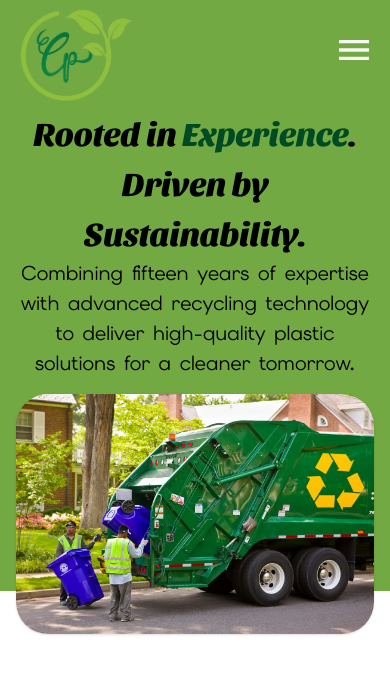
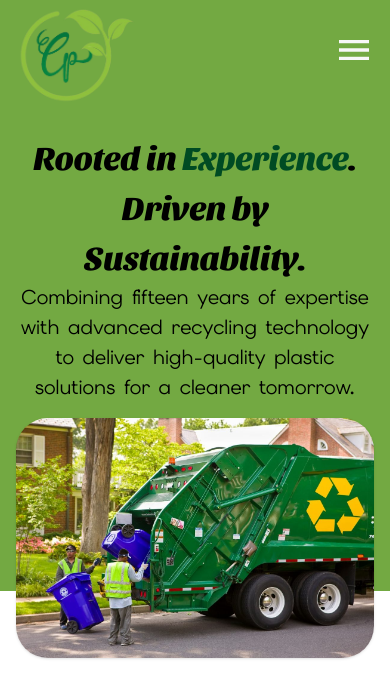
Before and after one commit to MuhammedSuhail10/cleanplanet, a Nuxt app: page / in a window 390 px wide. Shown: the top 698 px of the page. Built offline with nearby package versions, Linux system fonts and the light colour scheme.

Commit message:
fix: update link colors in mobile navigation for better visibility

```diff
--- a/app/components/home/hero.vue
+++ b/app/components/home/hero.vue
@@ -1,6 +1,6 @@
 <template>
     <div class="lg:h-[90svh] h-[60svh] xl:px-[12em] lg:px-[5em] px-[1em] ">
-        <div class="text-center lg:py-[1em] py-[1.5em]">
+        <div class="text-center lg:py-[1em] py-[3em]">
             <h1 class="font-[sansita] lg:text-[40pt] text-[25pt]">Rooted in <span class="text-[#004b23]">Experience</span>. <br />
                 Driven by Sustainability.</h1>
             <p class="lg:text-[18pt] text-[15pt]">Combining fifteen years of expertise with advanced recycling technology to
```
